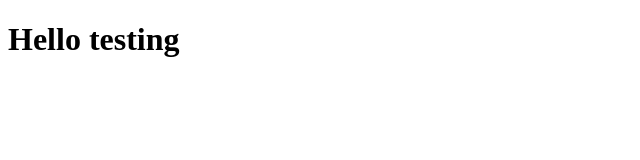
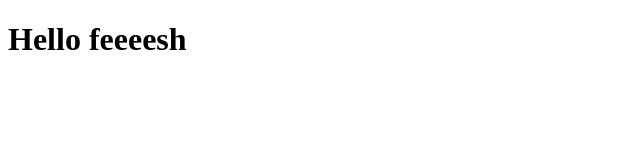
Before and after one commit to B-icy/twitch_external_sites, a plain HTML site: page emotes.html in a window 1280 px wide. Shown: the full height of the page, 0-640 px from the left. Drawn offline with Linux system fonts and the light colour scheme.

Commit message:
Update emotes.html

```diff
--- a/emotes.html
+++ b/emotes.html
@@ -6,7 +6,7 @@
     <title>Emotes</title>
 </head>
 <body>
-	<h1>Hello testing</h1>
+	<h1>Hello feeeesh</h1>
 	<div id="test">
 	</div>
 </body>
```
